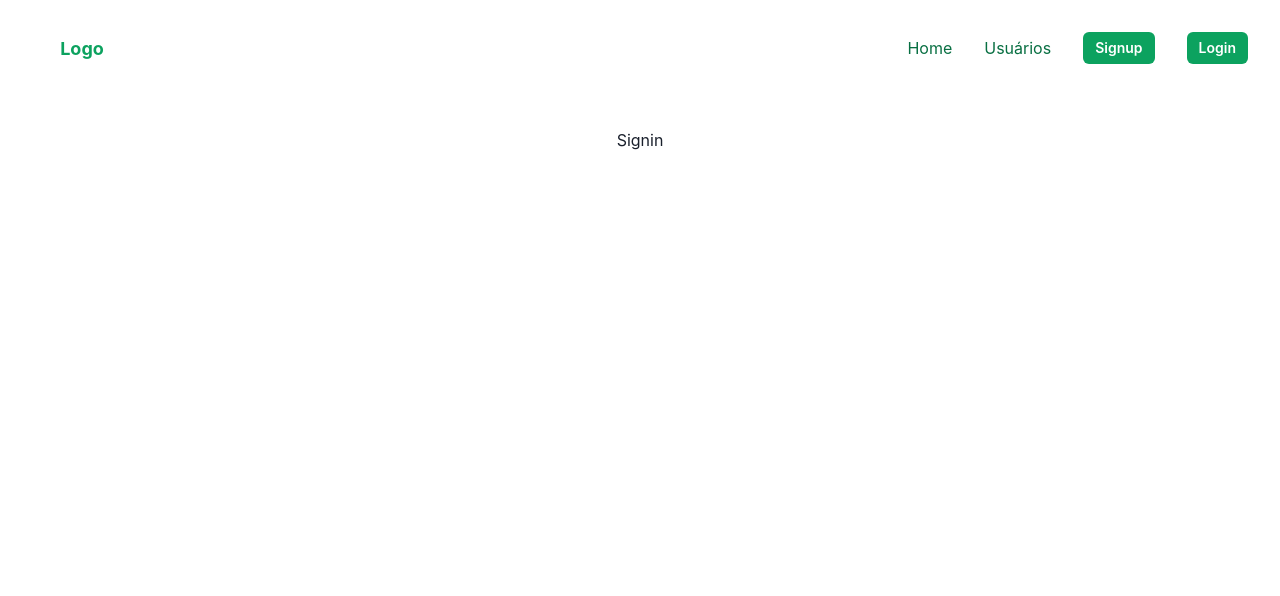
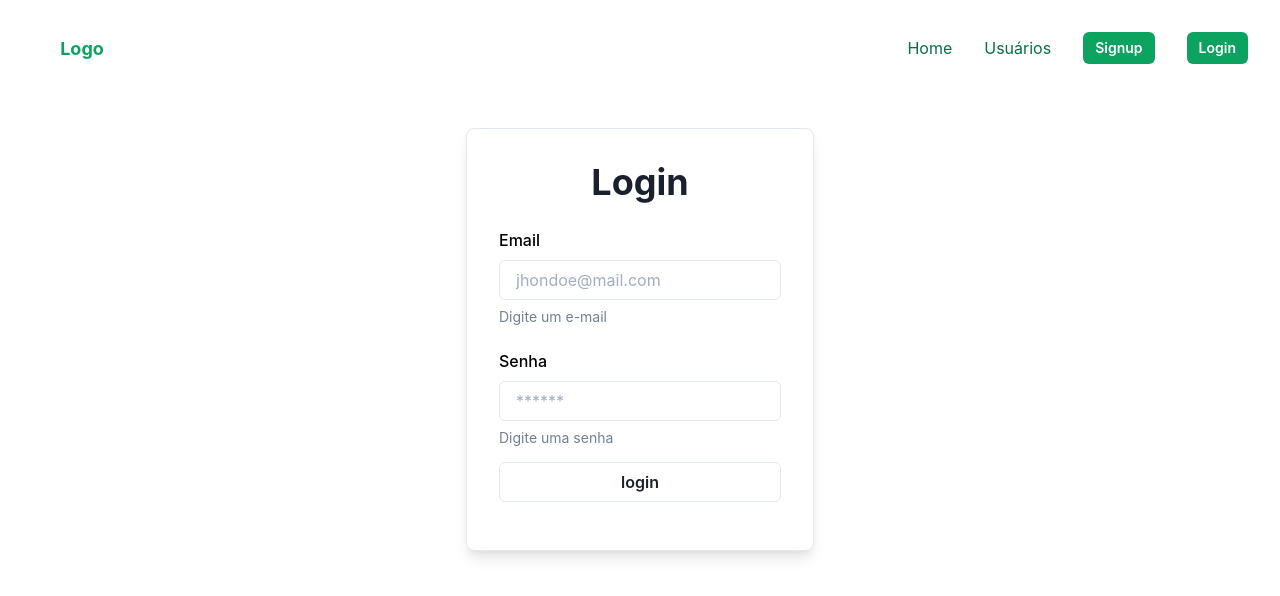
Before and after one commit to aaraomelo/guru-app, a Next.js app: page /signin in a window 1280 px wide. Shown: the top 596 px of the page. Built offline with nearby package versions, Linux system fonts and the light colour scheme.

Commit message:
connect SignIn form with redux store

```diff
--- a/components/SignInForm.tsx
+++ b/components/SignInForm.tsx
@@ -6,23 +6,25 @@ import {
   Button,
 } from '@chakra-ui/react';
 import CustomInput from './CustomInput';
+import { setSignInFormField, validateSignInForm } from '../store/user/actionCreators';
+import { connect } from 'react-redux';
 
-type Props = {
-  formTitle: string;
-  buttonTitle: string;
-  getters: UserInterface,
-  setters: SetterUserInterface,
-  blur: BlurUserInterface,
-  errorMessages: ValidationUserInterface,
-  submit: () => void
-}
+export interface SignInProps { }
 
-const SignInForm = ({ formTitle, buttonTitle, getters, setters, blur, errorMessages, submit }: Props) => {
+type Props = SignInProps & MapStateToPropsTypes & MapDispatchToPropsTypes;
+
+const SignInForm = ({ getSignInForm, getErrorMessages, setSignInForm, validateSignInFormField }: Props) => {
+  const getters = getSignInForm();
+  const setters = setSignInForm();
+  const errorMessages = getErrorMessages();
+  const blur = validateSignInFormField();
+  const submit = () => console.log('login');
+
   return (
     <Flex width="full" align="center" justifyContent="center">
       <Box p={8} maxWidth="500px" borderWidth={1} borderRadius={8} boxShadow="lg">
         <Box textAlign="center">
-          <Heading>{formTitle}</Heading>
+          <Heading>Login</Heading>
         </Box>
         <Box my={4} textAlign="left">
           <form>
@@ -57,7 +59,7 @@ const SignInForm = ({ formTitle, buttonTitle, getters, setters, blur, errorMessa
               width="full"
               mt={4}
             >
-              {buttonTitle}
+              login
             </Button>
           </form>
         </Box>
@@ -66,4 +68,37 @@ const SignInForm = ({ formTitle, buttonTitle, getters, setters, blur, errorMessa
   );
 }
 
-export default SignInForm;
+interface MapStateToPropsTypes {
+  getSignInForm: () => SignInInterface;
+  getErrorMessages: () => ValidationSignInInterface;
+}
+
+interface MapDispatchToPropsTypes {
+  setSignInForm: () => SetterSignInInterface;
+  validateSignInFormField: () => BlurSignInInterface;
+}
+
+function mapStateToProps(state: any) {
+  return {
+    getSignInForm: () => state.user.forms.signin,
+    getErrorMessages: () => state.user.validations.signin,
+  }
+}
+
+const mapDispatchToProps = (dispatch: any) => {
+  return {
+    setSignInForm: () => ({
+      email: (e: any) => dispatch(setSignInFormField({ field: 'email', value: e.target.value })),
+      password: (e: any) => dispatch(setSignInFormField({ field: 'password', value: e.target.value })),
+    }),
+    validateSignInFormField: () => ({
+      email: () => dispatch(validateSignInForm({ field: 'email' })),
+      password: () => dispatch(validateSignInForm({ field: 'password' })),
+    }),
+  }
+}
+
+export default connect<MapStateToPropsTypes, MapDispatchToPropsTypes>(
+  mapStateToProps,
+  mapDispatchToProps)
+  (SignInForm);
--- a/pages/index.tsx
+++ b/pages/index.tsx
@@ -1,4 +1,3 @@
-
 
 const Home = () => {
   return (
--- a/pages/signin.tsx
+++ b/pages/signin.tsx
@@ -1,5 +1,9 @@
+import SignInForm from "../components/SignInForm";
+
 const Signup = () => {
-  return <div>Signin</div>
+  return <>
+    <SignInForm />
+  </>
 }
 
 export default Signup;
--- a/store/request/state.ts
+++ b/store/request/state.ts
@@ -1,4 +1,4 @@
 export const RequestInitialState: RequestState = {
   baseURL: "http://localhost:3001/",
-  access_token: localStorage.getItem('gtoken')
+  access_token: typeof window !== "undefined" ? localStorage.getItem('gtoken') : null
 };
```
